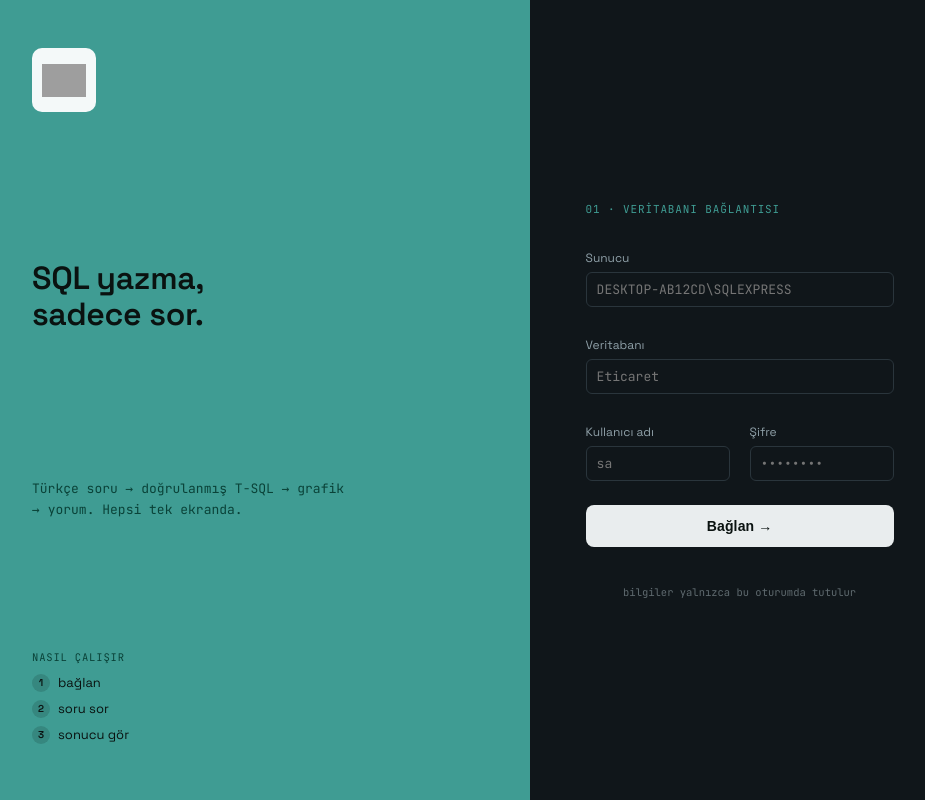
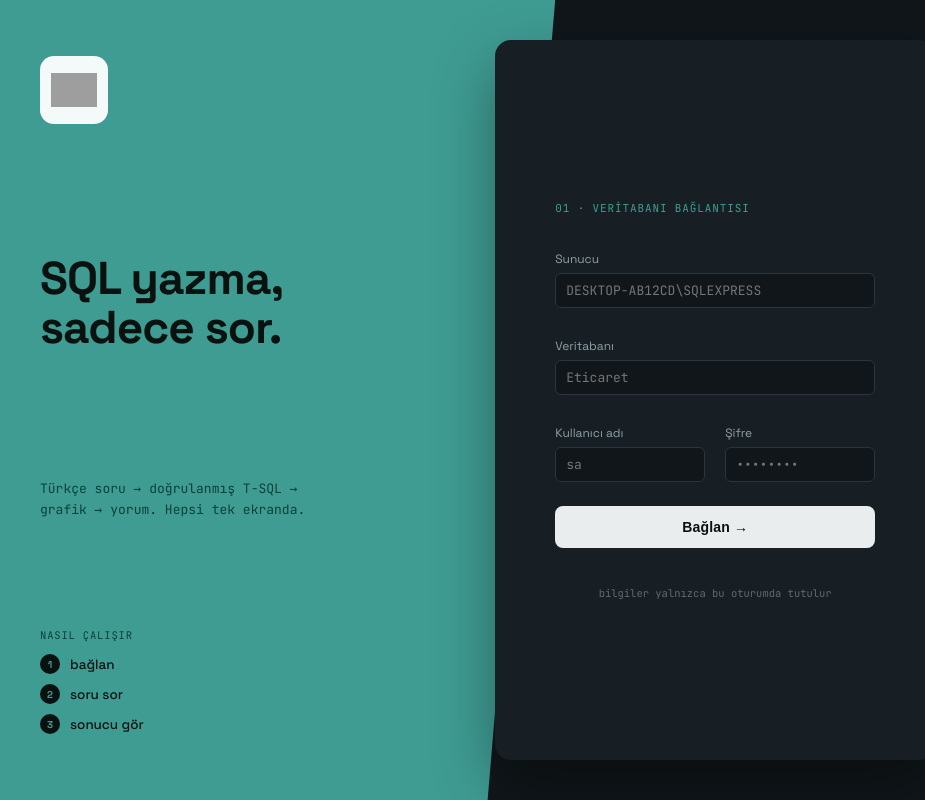
Before and after one commit to nazsenoll/YZTA-Bootcamp-Team40, a Flask app: page / in a window 1280 px wide. Shown: the whole page, without its empty margins (8-933 px from the left). Run offline with Flask 3, Linux system fonts and the light colour scheme; grey boxes are pictures that could not be loaded.

Commit message:
Update style.css

```diff
--- a/static/css/style.css
+++ b/static/css/style.css
@@ -38,11 +38,27 @@ html, body {
 
 .gate-brand {
   background: var(--teal);
-  flex: 0 0 42%;
-  padding: 48px 40px;
+  flex: 0 0 44%;
+  padding: 56px 48px;
   display: flex;
   flex-direction: column;
   justify-content: space-between;
+  position: relative;
+  overflow: hidden;
+  clip-path: polygon(0 0, 100% 0, 88% 100%, 0% 100%);
+}
+
+.gate-watermark {
+  position: absolute;
+  font-family: var(--sans);
+  font-weight: 700;
+  font-size: 560px;
+  line-height: 1;
+  color: rgba(10,18,16,0.08);
+  top: -140px;
+  right: -140px;
+  user-select: none;
+  pointer-events: none;
 }
 
 .logo-chip {
@@ -52,6 +68,7 @@ html, body {
   align-items: center;
   justify-content: center;
   flex-shrink: 0;
+  position: relative;
 }
 .logo-chip img {
   display: block;
@@ -59,52 +76,60 @@ html, body {
 }
 .logo-chip-sm { width: 34px; height: 34px; padding: 5px; border-radius: 8px; }
 .logo-chip-md { width: 52px; height: 52px; padding: 8px; margin: 0 auto 10px; }
-.logo-chip-lg { width: 64px; height: 64px; padding: 10px; margin-bottom: 18px; }
+.logo-chip-lg { width: 68px; height: 68px; padding: 11px; margin-bottom: 22px; border-radius: 14px; }
 .logo-chip img { width: 100%; }
 
 .gate-headline {
-  font-weight: 600;
-  font-size: 32px;
-  line-height: 1.15;
+  position: relative;
+  font-weight: 700;
+  font-size: 46px;
+  line-height: 1.08;
   color: #0a1210;
-  letter-spacing: -0.01em;
+  letter-spacing: -0.02em;
+}
+.gate-accent {
+  color: #fff;
 }
 
 .gate-tagline {
+  position: relative;
   font-family: var(--mono);
   font-size: 13px;
   color: #0a4238;
-  margin-top: 16px;
+  margin-top: 18px;
   line-height: 1.6;
-  max-width: 320px;
+  max-width: 300px;
 }
 
 .gate-steps-label {
+  position: relative;
   font-family: var(--mono);
   font-size: 10.5px;
   color: #0a4238;
   text-transform: uppercase;
   letter-spacing: 0.08em;
+  margin-bottom: 12px;
+}
+
+.gate-step {
+  position: relative;
+  display: flex;
+  align-items: center;
+  gap: 10px;
+  font-size: 13.5px;
+  font-weight: 500;
+  color: #0a1210;
   margin-bottom: 10px;
 }
 
-.gate-step {
-  display: flex;
-  align-items: center;
-  gap: 8px;
-  font-size: 13px;
-  color: #0a1210;
-  margin-bottom: 8px;
-}
-
 .gate-step-num {
-  width: 18px;
-  height: 18px;
+  width: 20px;
+  height: 20px;
   border-radius: 50%;
-  background: rgba(10,18,16,0.15);
-  color: #0a1210;
+  background: #0a1210;
+  color: var(--teal);
   font-size: 10px;
-  font-weight: 600;
+  font-weight: 700;
   display: flex;
   align-items: center;
   justify-content: center;
@@ -112,13 +137,24 @@ html, body {
 }
 
 .gate-form {
-  background: var(--bg);
+  background: var(--panel);
   flex: 1;
-  padding: 48px 56px;
+  padding: 56px 60px;
   display: flex;
   flex-direction: column;
   justify-content: center;
-  max-width: 420px;
+  max-width: 440px;
+  margin: 40px 40px 40px -60px;
+  border-radius: 16px;
+  box-shadow: 0 24px 60px rgba(0,0,0,0.35);
+  position: relative;
+  z-index: 2;
+  animation: gate-rise 0.5s ease-out;
+}
+
+@keyframes gate-rise {
+  from { opacity: 0; transform: translateY(14px); }
+  to { opacity: 1; transform: translateY(0); }
 }
 
 .gate-form-label {
@@ -127,7 +163,7 @@ html, body {
   color: var(--teal);
   text-transform: uppercase;
   letter-spacing: 0.08em;
-  margin-bottom: 24px;
+  margin-bottom: 26px;
 }
 
 .gate-label {
@@ -188,8 +224,19 @@ html, body {
 
 @media (max-width: 760px) {
   .gate { flex-direction: column; }
-  .gate-brand, .gate-form { flex: none; max-width: none; padding: 32px 24px; }
-  .gate-headline { font-size: 26px; }
+  .gate-brand {
+    flex: none;
+    padding: 32px 24px 44px;
+    clip-path: none;
+  }
+  .gate-watermark { display: none; }
+  .gate-form {
+    flex: none;
+    max-width: none;
+    margin: -24px 20px 32px;
+    padding: 32px 24px;
+  }
+  .gate-headline { font-size: 30px; }
 }
 
 /* ---------- Sidebar ---------- */
```
